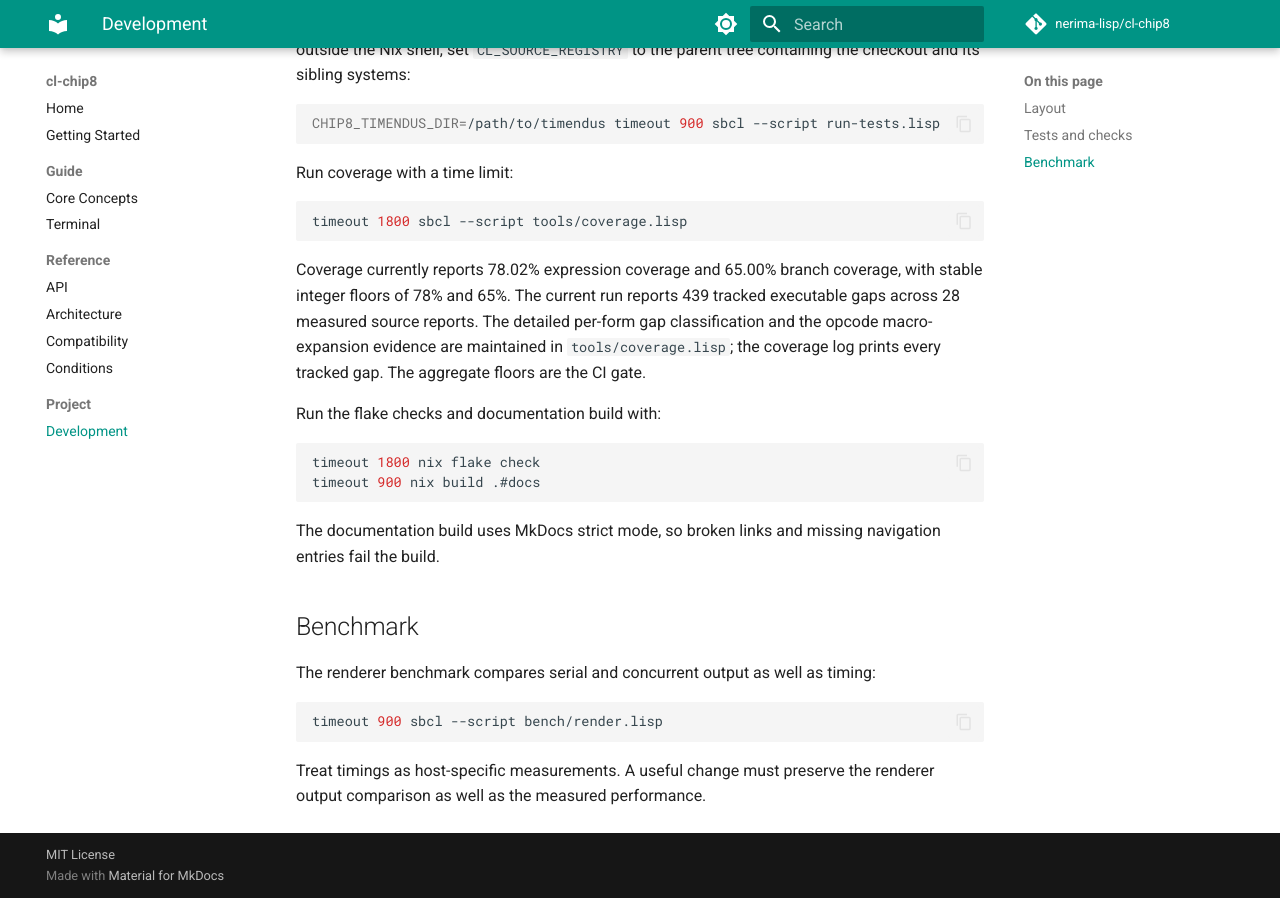
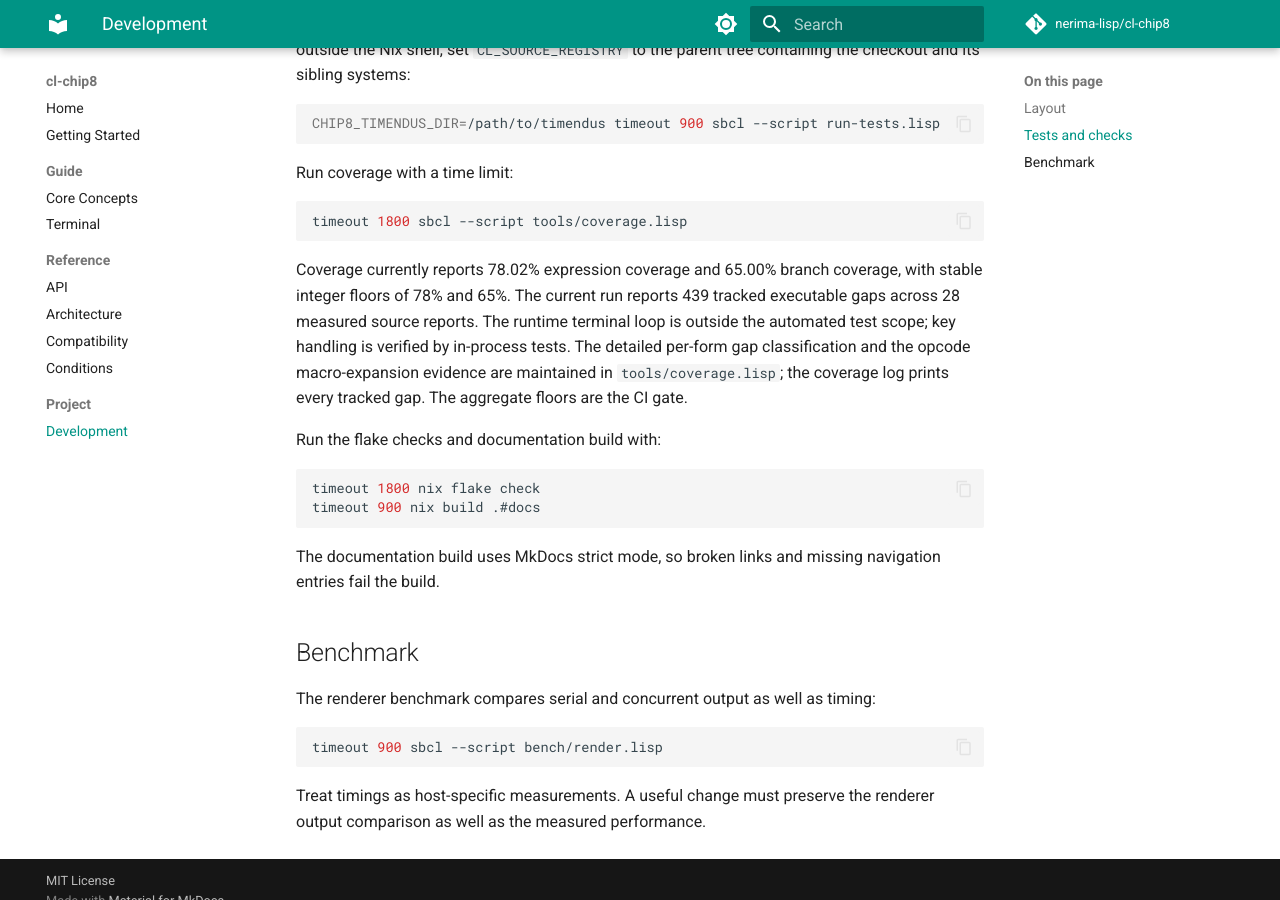
Before and after one commit to nerima-lisp/cl-chip8, an MkDocs documentation site: the page built from docs/src/project/development.md, in a window 1280 px wide and 900 px high, scrolled down 693 px. Built offline with MkDocs 1.6.1 and Material for MkDocs 9.7.7, drawn with Linux system fonts in a browser that asks for light colours; comment, search, counter and statistics services are not loaded.

```diff
--- a/docs/src/project/development.md
+++ b/docs/src/project/development.md
@@ -37,9 +37,11 @@ timeout 1800 sbcl --script tools/coverage.lisp
 
 Coverage currently reports 78.02% expression coverage and 65.00% branch
 coverage, with stable integer floors of 78% and 65%. The current run reports
-439 tracked executable gaps across 28 measured source reports. The detailed
-per-form gap classification and the opcode macro-expansion evidence are
-maintained in `tools/coverage.lisp`; the coverage log prints every tracked gap.
+439 tracked executable gaps across 28 measured source reports. The runtime
+terminal loop is outside the automated test scope; key handling is verified by
+in-process tests. The detailed per-form gap classification and the opcode
+macro-expansion evidence are maintained in `tools/coverage.lisp`; the coverage
+log prints every tracked gap.
 The aggregate floors are the CI gate.
 
 Run the flake checks and documentation build with:
```
Also changed, not shown: 1 other file.
